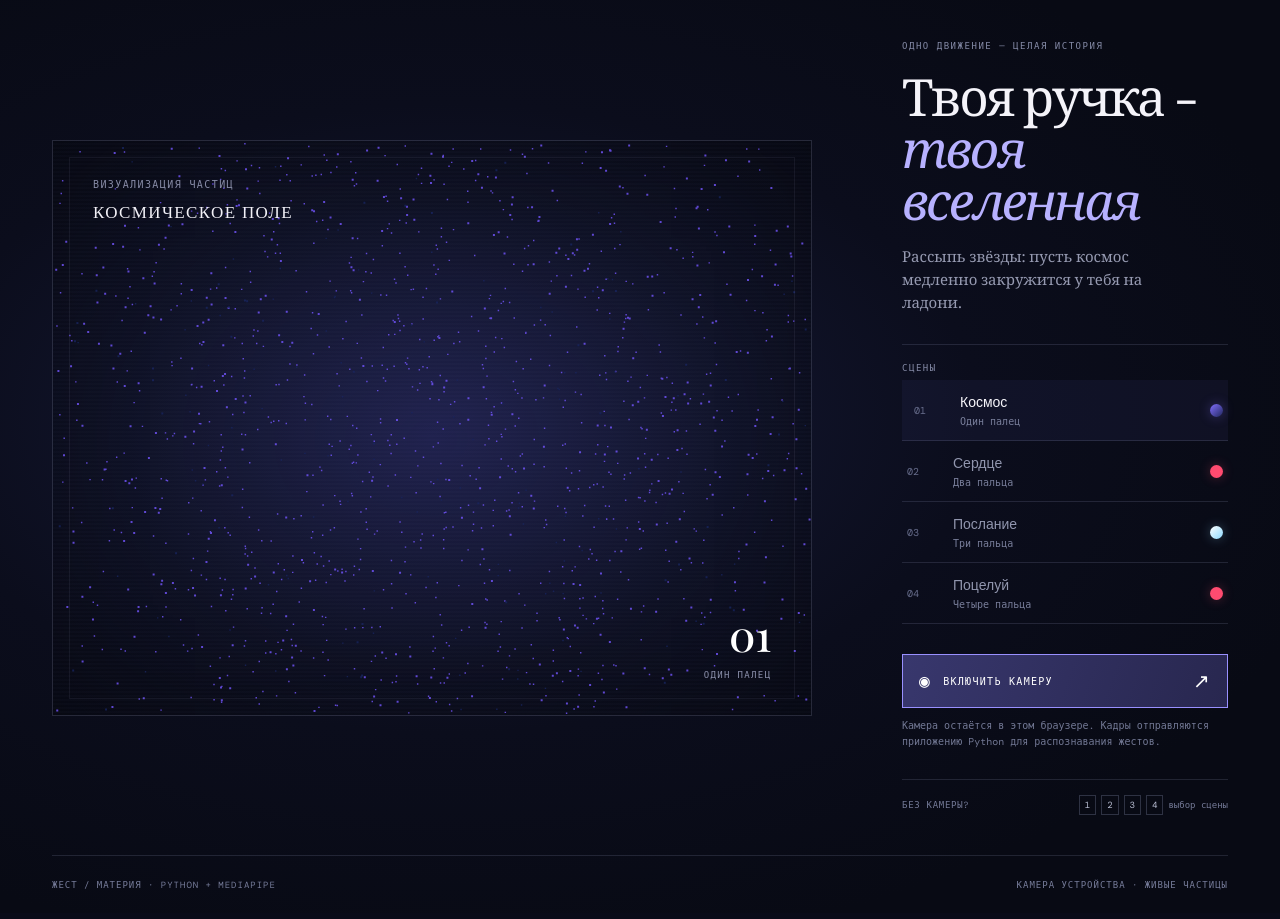
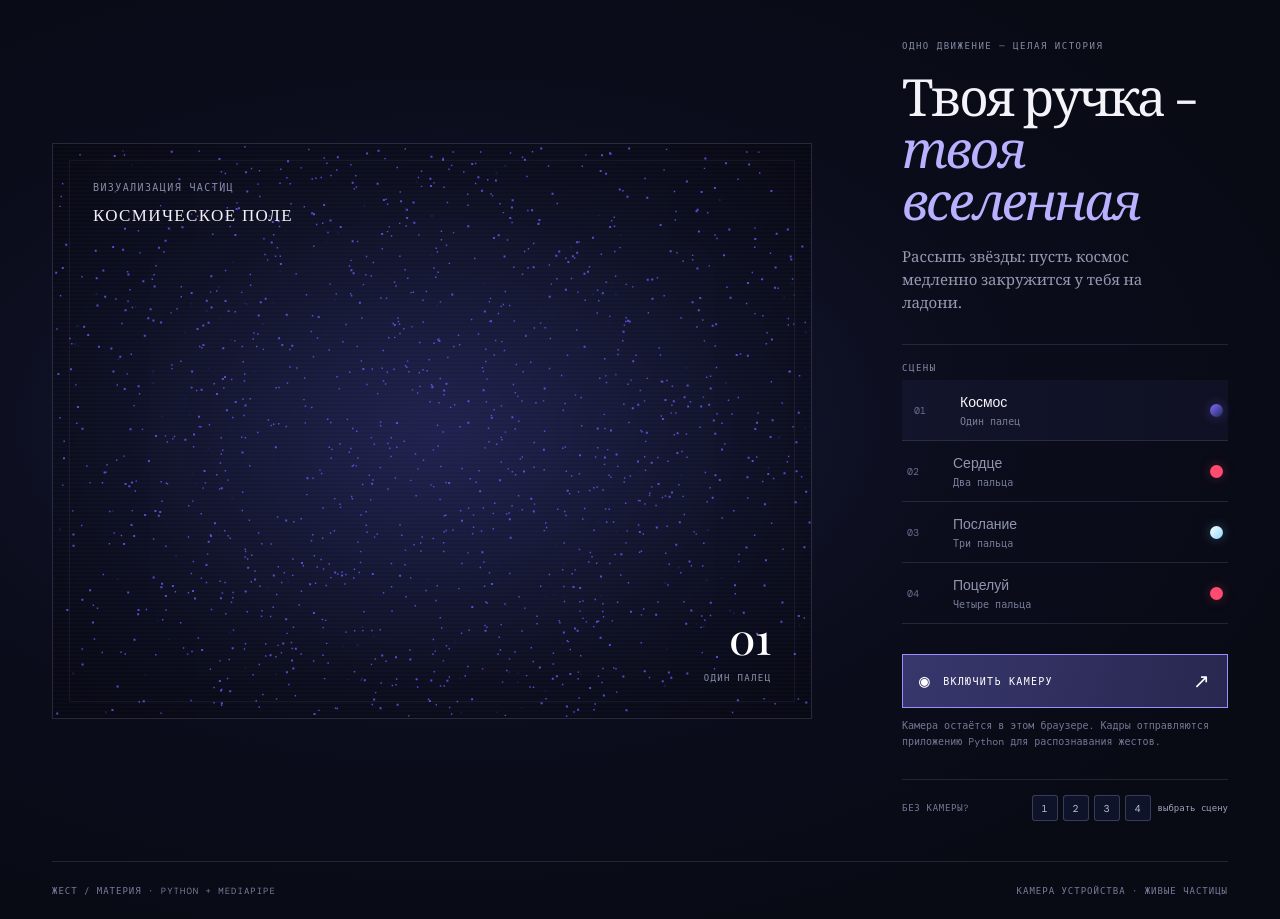
Before and after one commit to YevheniiKhapilin/rec-cam-fin, a Flask app: page / in a window 1280 px wide. Shown: the part 76-995 px from the top of the page. Before the commit the page ends 966 px from the top, so only its background shows below. Run offline with Flask 3, Linux system fonts and the light colour scheme; some web fonts are replaced.

Commit message:
final edition of website

```diff
--- a/static/app.js
+++ b/static/app.js
@@ -72,8 +72,8 @@
     for (let i = 0; i < COUNT; i++) {
       const [x, y] = pixels[Math.floor(random() * pixels.length)];
       const offset = i * 3;
-      points[offset] = (x - bitmap.width / 2) / 115;
-      points[offset + 1] = -(y - bitmap.height / 2) / 115;
+      points[offset] = (x - bitmap.width / 2) / 200;
+      points[offset + 1] = -(y - bitmap.height / 2) / 200;
       points[offset + 2] = (random() - .5) * .12;
     }
     return points;
--- /dev/null
+++ b/static/scene-keys.css
@@ -0,0 +1 @@
+.scene-shortcuts{display:flex;align-items:center;gap:5px}.scene-key{width:26px;height:26px;padding:0;border:1px solid rgba(200,207,255,.22);border-radius:3px;background:rgba(18,22,47,.8);color:#bbc0d5;font:10px 'DM Mono',monospace;cursor:pointer;transition:background .16s,border-color .16s,color .16s}.scene-key:hover,.scene-key.active{border-color:#a99cff;background:#4b468b;color:#fff}.scene-key:focus-visible{outline:2px solid #c8c0ff;outline-offset:2px}.shortcut-caption{margin-left:2px;color:#9ba1ba;font:9px 'DM Mono',monospace;white-space:nowrap}@media(max-width:380px){.scene-shortcuts{gap:3px}.scene-key{width:24px;height:24px}.shortcut-caption{font-size:8px}}
--- a/templates/index.html
+++ b/templates/index.html
@@ -6,6 +6,7 @@
   <meta name="theme-color" content="#090b18">
   <title>Жест / Материя — управление частицами рукой</title>
   <link rel="stylesheet" href="{{ url_for('static', filename='style.css') }}">
+  <link rel="stylesheet" href="{{ url_for('static', filename='scene-keys.css') }}">
 </head>
 <body>
   <main class="app-shell">
@@ -31,7 +32,7 @@
         </div>
         <button id="camera-button" class="camera-button"><span class="camera-icon">◉</span><span id="camera-button-label">ВКЛЮЧИТЬ КАМЕРУ</span><span class="button-arrow">↗</span></button>
         <div class="help-text" id="help-text">Камера остаётся в этом браузере. Кадры отправляются приложению Python для распознавания жестов.</div>
-        <div class="shortcut"><span>БЕЗ КАМЕРЫ?</span><div><kbd>1</kbd><kbd>2</kbd><kbd>3</kbd><kbd>4</kbd> выбор сцены</div></div>
+        <div class="shortcut"><span>БЕЗ КАМЕРЫ?</span><div class="scene-shortcuts"><button type="button" class="scene-key" data-gesture="1" aria-label="Космос">1</button><button type="button" class="scene-key" data-gesture="2" aria-label="Сердце">2</button><button type="button" class="scene-key" data-gesture="3" aria-label="Послание">3</button><button type="button" class="scene-key" data-gesture="4" aria-label="Поцелуй">4</button><span class="shortcut-caption">выбрать сцену</span></div></div>
       </aside>
     </div>
     <footer><span>ЖЕСТ / МАТЕРИЯ · PYTHON + MEDIAPIPE</span><span>КАМЕРА УСТРОЙСТВА · ЖИВЫЕ ЧАСТИЦЫ</span></footer>
```
